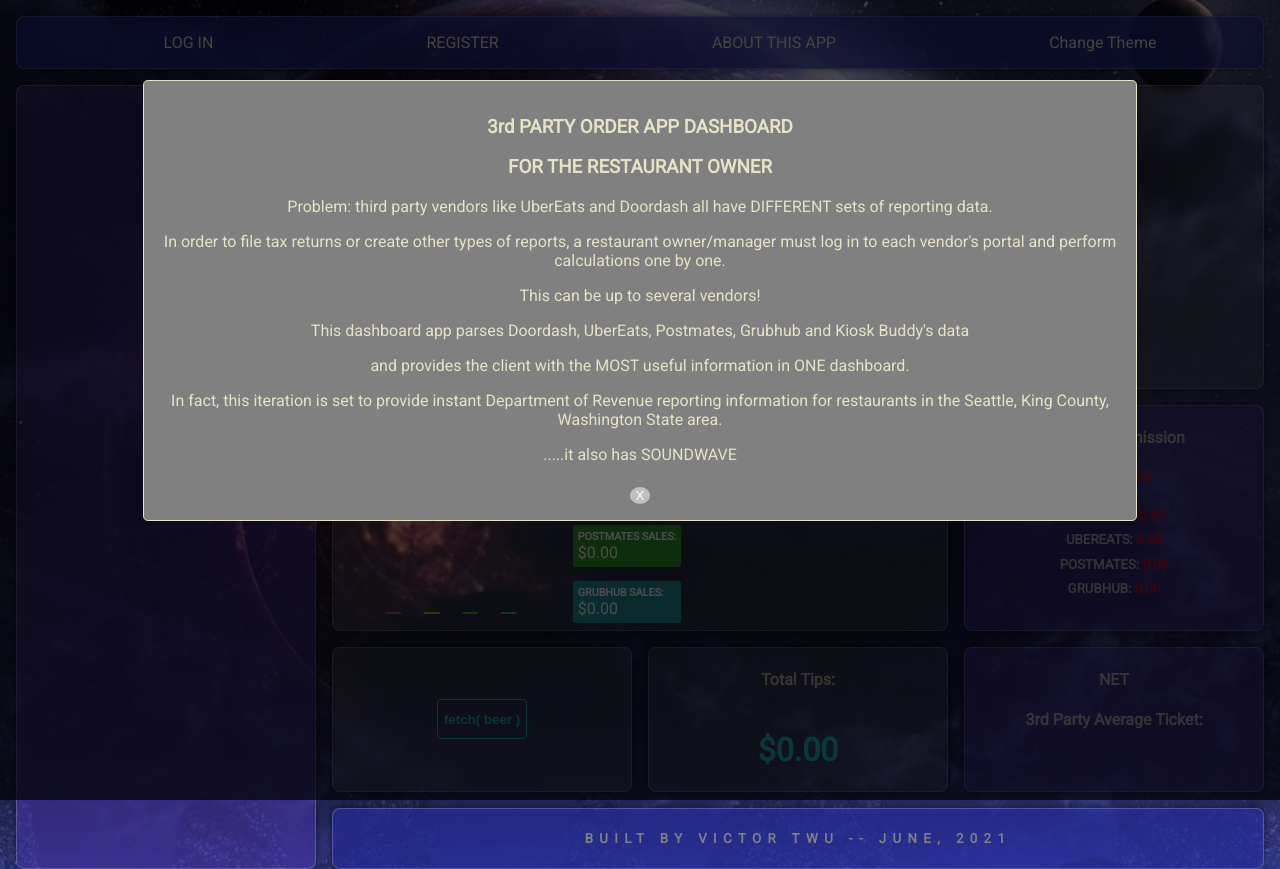
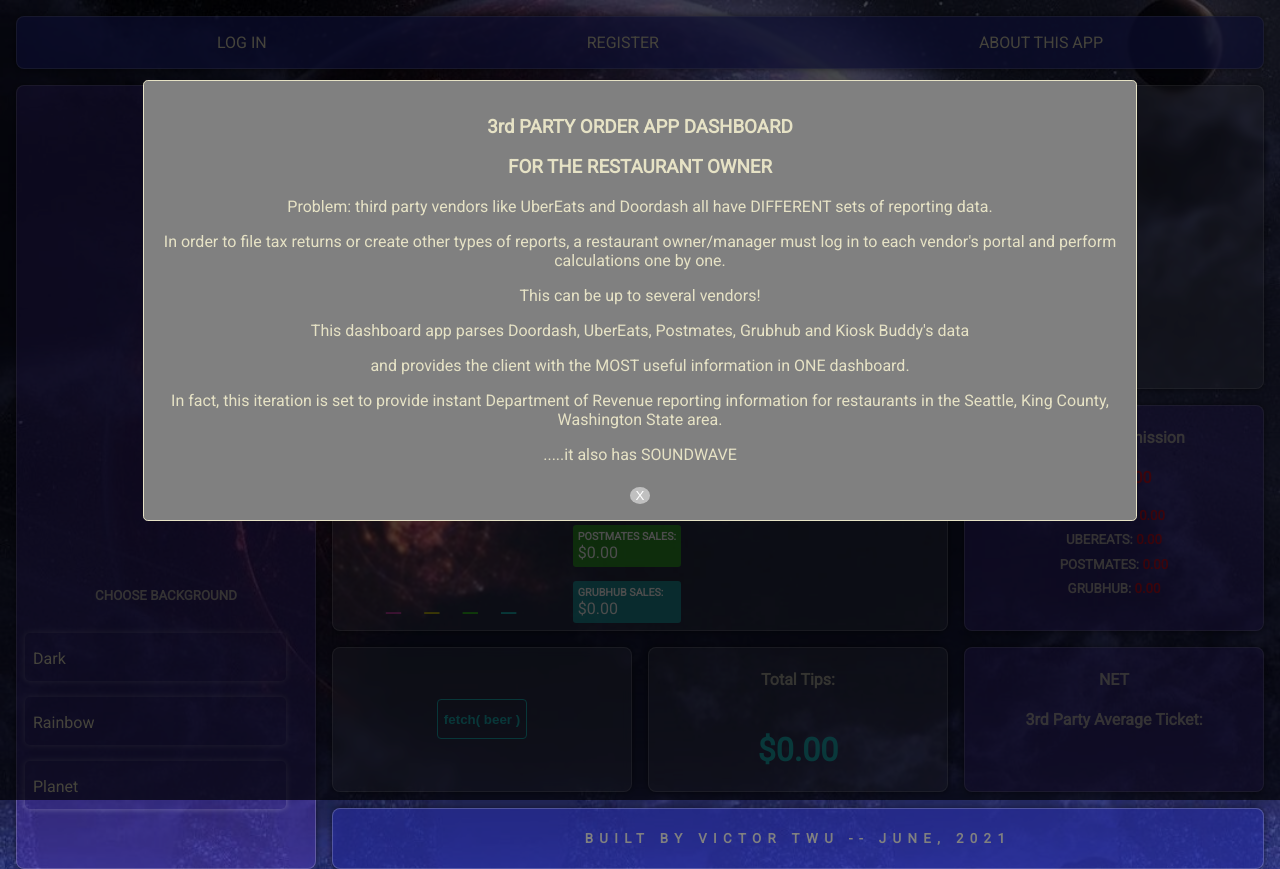
Before and after one commit to victortwu/frontend_revenue_dashboard, a React (Create React App) app in the folder dashboard-ui/: page / in a window 1280 px wide. Both pictures are taken after a click on the item "ABOUT THIS APP". Built offline with nearby package versions, Linux system fonts and the light colour scheme.

Commit message:
added changing backgrounds feature, finished front end

```diff
--- a/dashboard-ui/src/App.css
+++ b/dashboard-ui/src/App.css
@@ -16,15 +16,26 @@
   --clearFade: rgba(255,255,255,.1);
   --fadedPurple: rgba(72,50,168,.5);
   --soundwaveBlue: rgba(37, 43, 153,.7);
-
+  /* rainbow colors */
+  --pink: #ec87b9;
+  --brightPink: #e75ea3;
+  --yellow: #fbbd4e;
+  --brightYellow: #fdd349;
+  --mint: #8ed1b5;
+  --turquoise: #55cbcb;
+  --lightBlue: #44b0c6;
+  --purple: #757acd;
+  --purplePink: #e272d5;
   color: #e6e2c5;
 }
 
 html {
   background-image: url('./images/background.jpeg');
-  /* background-image: linear-gradient(#1b1b2f, black, #e43f5a, #1f4068, #162447); */
   background-size: cover;
+}
 
+body {
+  background-size: cover;
 }
 
 .mainContainer {
@@ -228,6 +239,38 @@
   color: #e6e2c5;
 }
 
+/* ============== BACKGROUNDS COMPONENT ========== */
+
+.backgroundsContainer {
+  text-align: center;
+  margin: auto;
+  display: flex;
+  flex-direction: column;
+  justify-content: space-evenly;
+  width: 100%;
+}
+
+.backgroundsContainer > h5 {
+  opacity: .7;
+}
+
+.backgroundsContainer > div {
+  width: 85%;
+  height: 3rem;
+  margin: .5rem;
+  padding-left: .5rem;
+  display: flex;
+  box-shadow: 0rem 0rem .4rem rgba(255,255,255,.3);
+  border-radius: .3em;
+}
+
+.backgroundsContainer > div:hover {
+  text-shadow: 0rem 0rem .7rem rgba(255,255,255,.8);
+  box-shadow: 0rem 0rem .4rem rgba(255,255,255,.8);
+  transition: .5s;
+  cursor: pointer;
+}
+
 /* ======== SIDEBAR COMPONENT STYLING ======= */
 
 .uploadContainer {
@@ -296,7 +339,6 @@
   border-radius: .5em;
 }
 
-
 footer {
   grid-area: footer;
   text-align: center;
@@ -358,7 +400,7 @@
 }
 
 .formDiv {
-  background-color: rgba(255,255,255,.1);
+  background: linear-gradient(#1b1b2f, #1f4068, #162447);
   margin: auto;
   margin-top: 5rem;
   margin-bottom: 8rem;
@@ -417,7 +459,7 @@
 #content1:hover,
 #content2:hover,
 #content3:hover,
-#content4:hover, {
+#content4:hover {
   box-shadow: 0rem 0rem .7rem var(--neonGreen);
   transition: .5s;
 }
--- a/dashboard-ui/src/App.js
+++ b/dashboard-ui/src/App.js
@@ -12,6 +12,7 @@
 import CompliantFilesInfo from './components/CompliantFilesInfo'
 import AppInfo from './components/AppInfo'
 import GetBeer from './components/GetBeer'
+import Backgrounds from './components/Backgrounds'
 import './App.css';
 
 
@@ -114,6 +115,8 @@
     )
   }
 
+
+
   getReports = (dates) => {
     console.log('DATES: ', dates)
 
@@ -158,7 +161,7 @@
               }
 
                   <li onClick={() => this.openAppInfo()}>ABOUT THIS APP</li>
-                  <li>Change Theme</li>
+
               </ul>
           </nav>
 
@@ -183,6 +186,7 @@
                 <Uploader openCompFilesInfo={this.openCompFilesInfo} getReports={this.getReports}/>
               </div>
             </div>
+            <Backgrounds />
           </div>
 
           <div id='content1'>
--- a/dashboard-ui/src/components/AppInfo.js
+++ b/dashboard-ui/src/components/AppInfo.js
@@ -6,7 +6,7 @@
 
   return(
   <div className={toggleClass}>
-      <div className='modalBackground'>
+      <div onClick={()=> props.closeAppInfo()} className='modalBackground'>
           <div className='modalContainer'>
               <div className='infoDivFiles'>
                   <h3>3rd PARTY ORDER APP DASHBOARD</h3>
--- /dev/null
+++ b/dashboard-ui/src/components/Backgrounds.js
@@ -0,0 +1,28 @@
+import React from 'react'
+
+const Backgrounds = () => {
+
+
+  const blackBackground = () => {
+      document.body.style.background = 'linear-gradient(#1b1b2f, black, #1f4068, #162447)'
+  }
+
+  const rainbowBackground = () => {
+      document.body.style.background = "linear-gradient(10deg, var(--pink), var(--brightPink), var(--yellow), var(--brightYellow), var(--mint), var(--turquoise), var(--lightBlue), var(--purple), var(--purplePink))"
+  }
+
+  const planetBackground = () => {
+      document.body.style.background = "url('./images/background.jpeg')"
+  }
+
+  return(
+      <div className='backgroundsContainer'>
+      <h5>CHOOSE BACKGROUND</h5>
+        <div onClick={()=> blackBackground()} id='blackBackground'><p>Dark</p></div>
+        <div onClick={()=> rainbowBackground()} id='rainbowBackground'><p>Rainbow</p></div>
+        <div onClick={()=> planetBackground()} id='planetBackground'><p>Planet</p></div>
+      </div>
+  )
+}
+
+export default Backgrounds
--- a/dashboard-ui/src/components/CalendarSearchBar.js
+++ b/dashboard-ui/src/components/CalendarSearchBar.js
@@ -2,7 +2,7 @@
 import DatePicker from 'react-datepicker'
 import 'react-datepicker/dist/react-datepicker.css'
 
-
+// This whole component is pretty much from react-datepicker
 
 const CalendarSearchBar = (props) => {
 
--- a/dashboard-ui/src/components/CompliantFilesInfo.js
+++ b/dashboard-ui/src/components/CompliantFilesInfo.js
@@ -6,7 +6,7 @@
 
   return(
   <div className={toggleClass}>
-      <div className='modalBackground'>
+      <div onClick={()=> props.closeCompFilesInfo()} className='modalBackground'>
           <div className='modalContainer'>
               <div className='infoDivFiles'>
                   <h3>INFO ABOUT FILES</h3>
--- a/dashboard-ui/src/components/GetBeer.js
+++ b/dashboard-ui/src/components/GetBeer.js
@@ -6,7 +6,7 @@
 
   return(
   <div className={toggleClass}>
-      <div className='modalBackground'>
+      <div onClick={()=> props.closeCoorsError()} className='modalBackground'>
         <div className='errorDiv'>
           <p>-</p>
           <p>-</p>
--- a/dashboard-ui/src/components/Uploader.js
+++ b/dashboard-ui/src/components/Uploader.js
@@ -31,15 +31,15 @@
 
 
   render() {
+    console.log(this.state.files)
+    const files = this.state.files.map(file => (
 
-    const files = this.state.files.map(file => (
       <li key={file.name}>
         {file.name} - {file.size} bytes
         <button onClick={()=> {
                                 this.uploadToAPI(file.path)
-
                               }
-                              }>upload</button>
+                          }>upload</button>
       </li>
     ));
 
```
